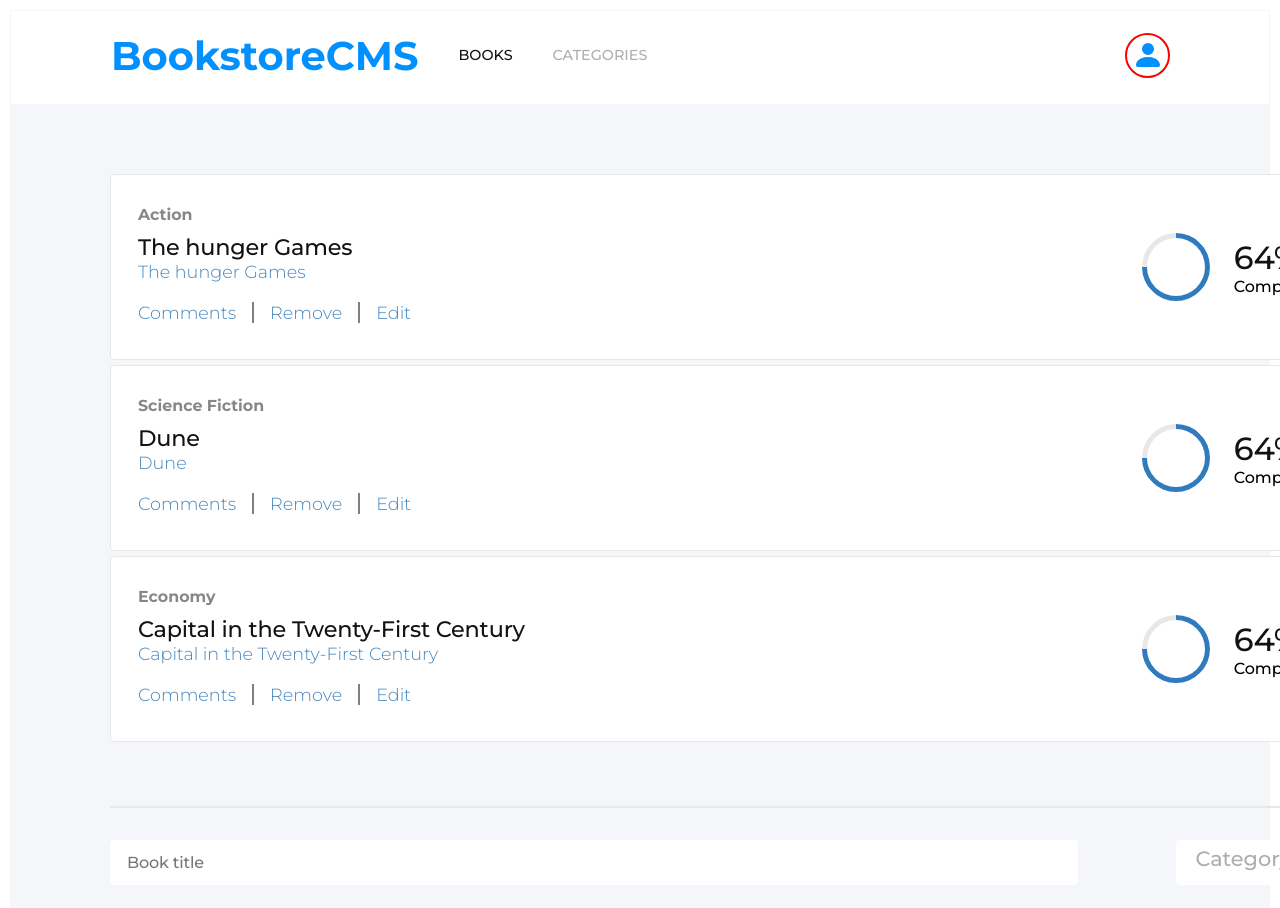
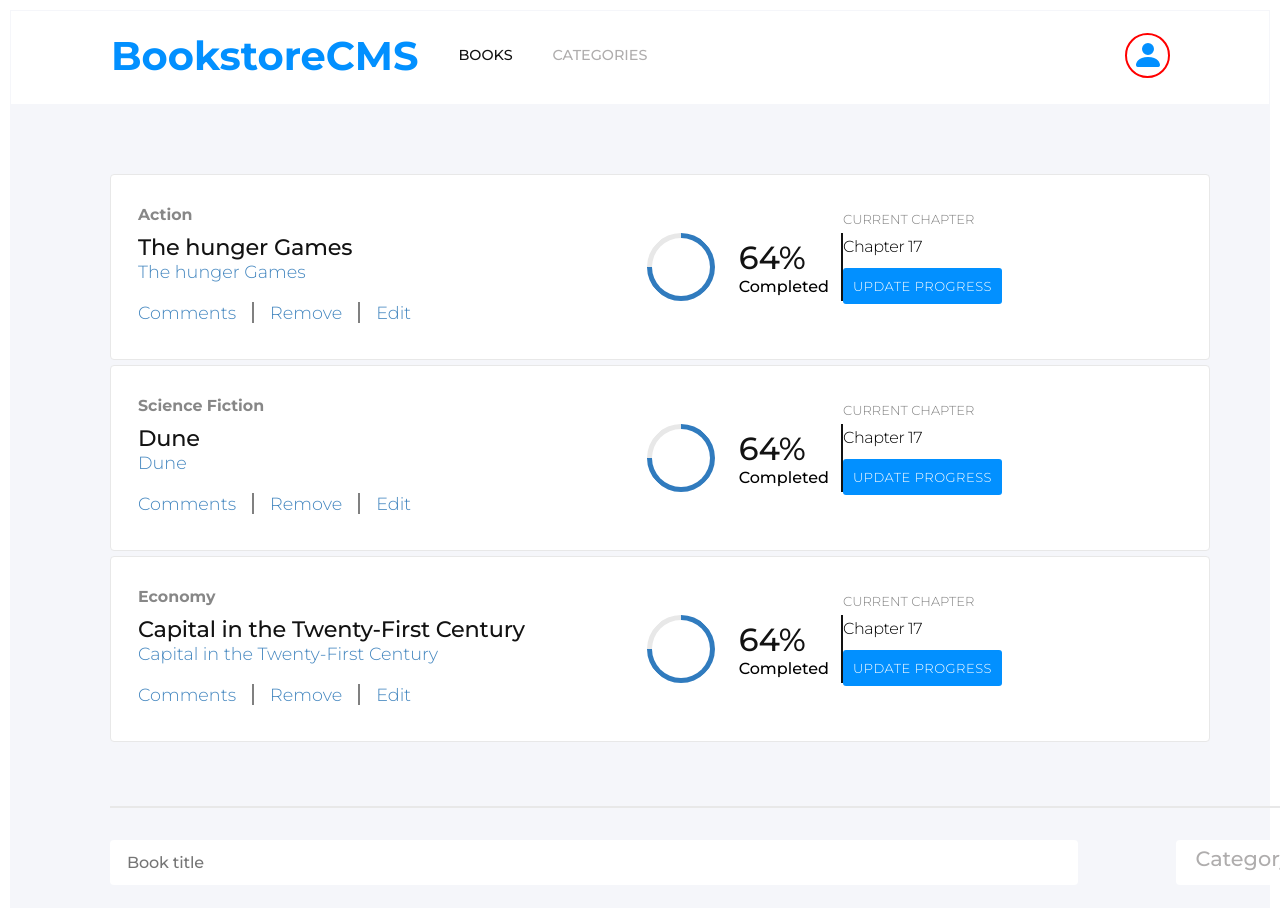
Before and after one commit to FrankMugagga/bookstore-react-redux, a React (Create React App) app: page / in a window 1280 px wide. Shown: the top 908 px of the page. Built offline with nearby package versions, Linux system fonts and the light colour scheme.

Commit message:
Add styling to the form project

```diff
--- a/src/Components/Books.css
+++ b/src/Components/Books.css
@@ -1,12 +1,13 @@
 ul {
   margin-bottom: 4rem;
+  width: 100%;
 }
 
 li {
   display: flex;
   justify-content: space-between;
   align-items: center;
-  width: 102rem;
+  width: 100%;
   height: 11.625rem;
   padding: 1rem 8.188rem 1rem 1.688rem;
   border-radius: 4px;
@@ -17,7 +18,7 @@ li {
 
 .bookInfo {
   display: flex;
-  width: 75rem;
+  width: 75%;
   height: 9rem;
   align-items: center;
   justify-content: space-between;
```
